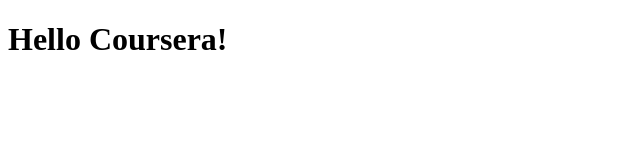
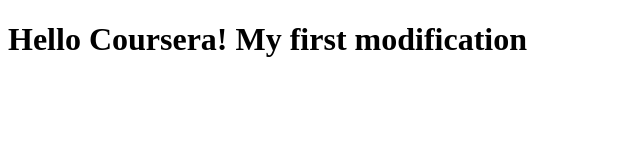
Before and after one commit to sbansal29/coursera-test, a plain HTML site: page site/index.html in a window 1280 px wide. Shown: the whole page, without its empty margins (0-640 px from the left). Drawn offline with Linux system fonts and the light colour scheme.

Commit message:
second modification

```diff
--- a/site/index.html
+++ b/site/index.html
@@ -3,9 +3,9 @@
 <head>
 	<meta charset="utf-8">
 	<meta name="viewport" content="width=device-width, initial-scale=1">
-	<title>Hello Coursera! My first modification</title>
+	<title>Hello Coursera!</title>
 </head>
 <body>
-<h1>Hello Coursera!</h1>
+<h1>Hello Coursera! My first modification</h1>
 </body>
 </html>
```
